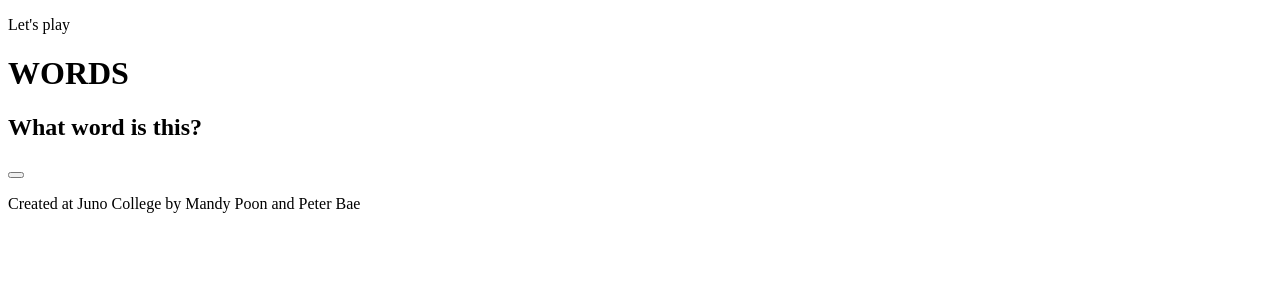
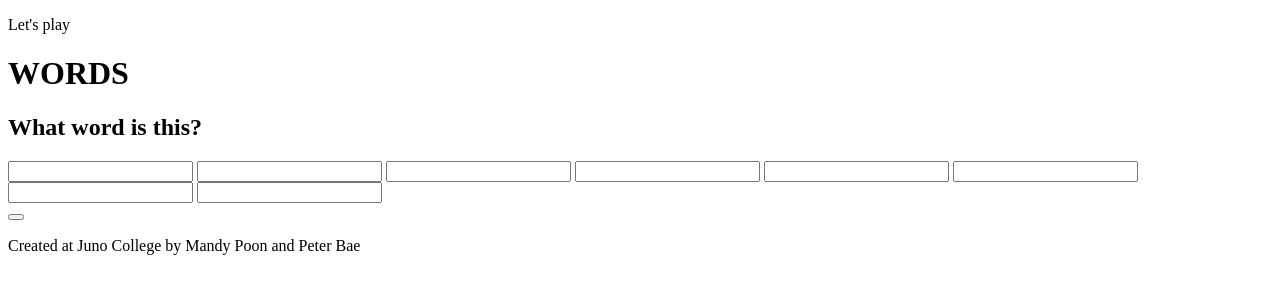
Before and after one commit to jaewanbae/WORDS, a plain HTML site: page index.html in a window 1280 px wide. Drawn offline with Linux system fonts and the light colour scheme.

Commit message:
minor fix

```diff
--- a/index.html
+++ b/index.html
@@ -24,9 +24,17 @@
             </div>
             <div class="answerContainer">
                 <div class="letterContainer">
+                    <input type="text">
+                    <input type="text">
+                    <input type="text">
+                    <input type="text">
+                    <input type="text">
+                    <input type="text">
+                    <input type="text">
+                    <input type="text">
                     <!-- Answer input field -->
                 </div>
-                <button class=""></button>
+                <button class="answerSubmit"></button>
             </div>
         </div>
     </section>
```
